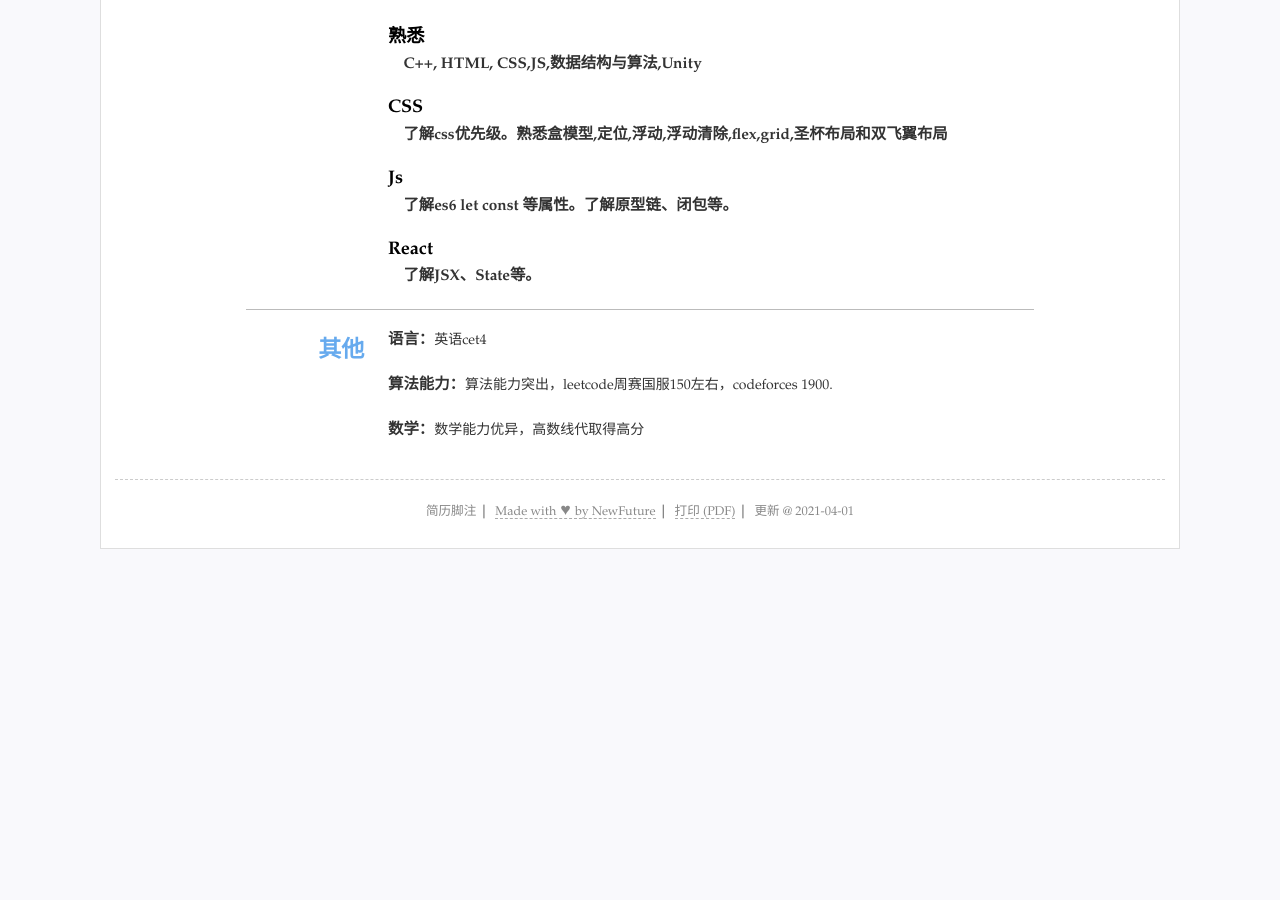
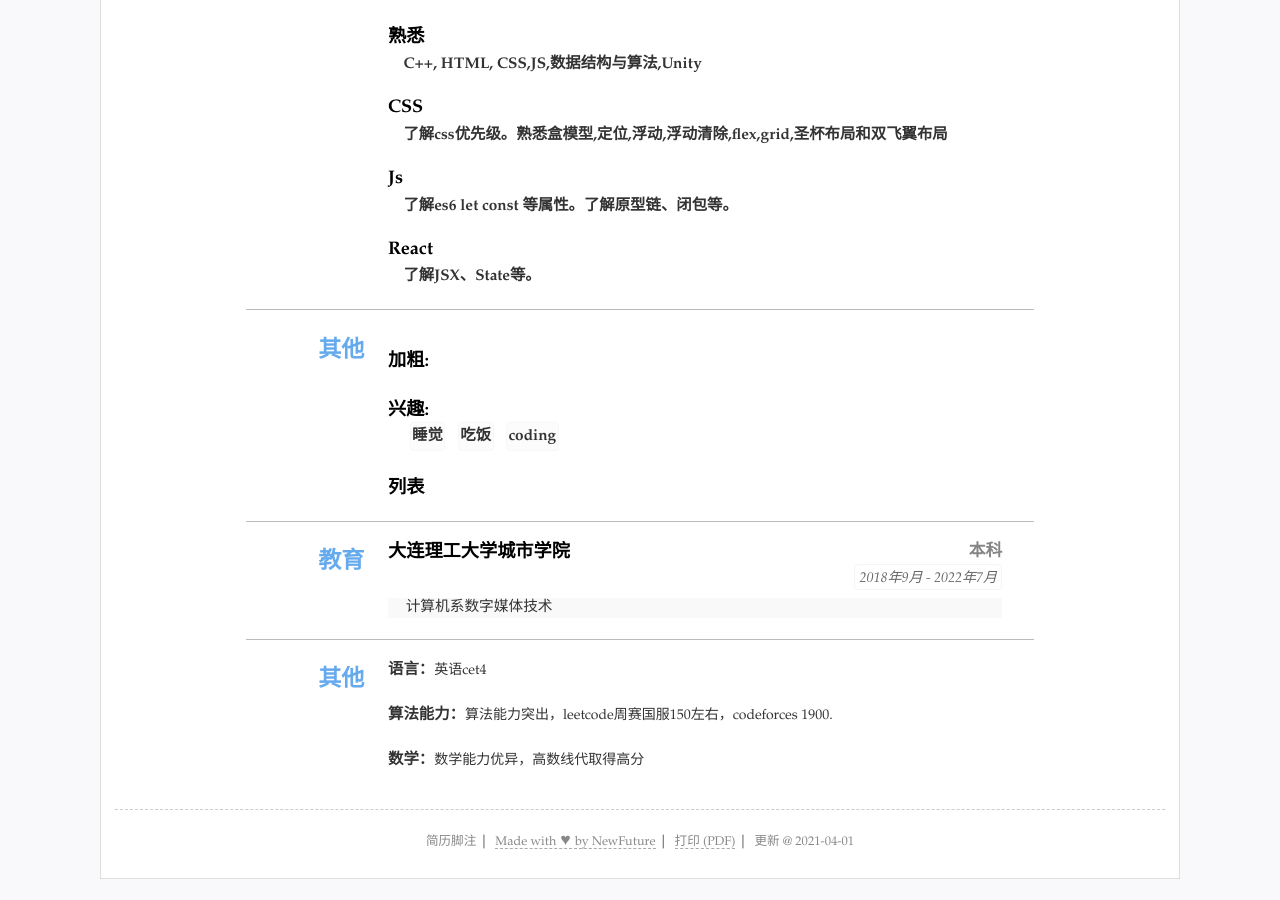
Before and after one commit to hututuQWQ/resume, a Jekyll site: the page built from index.html, in a window 1280 px wide and 900 px high, scrolled down 632 px. Built offline with Jekyll 4.4.1, drawn with Linux system fonts in a browser that asks for light colours; before the commit the page ends 1202 px from its top, so only the background shows below that; part of the change alters nothing that is shown.

```diff
--- a/_data/resume.yml
+++ b/_data/resume.yml
@@ -51,7 +51,6 @@ main: #简历主要内容，
   - title: React
     summary: 了解JSX、State等。
 
-others: #其他列表显示
 - type: others #ID可以为空
   name: '其他'
   content: #选择需要的格式
@@ -67,7 +66,6 @@ others: #其他列表显示
     list:
     - 第一项
     - 第二项
-
 #others 其他简略内容(列表)
 - type: education #类别为ID
   name: 教育 #显示名称，空则使用type
```
